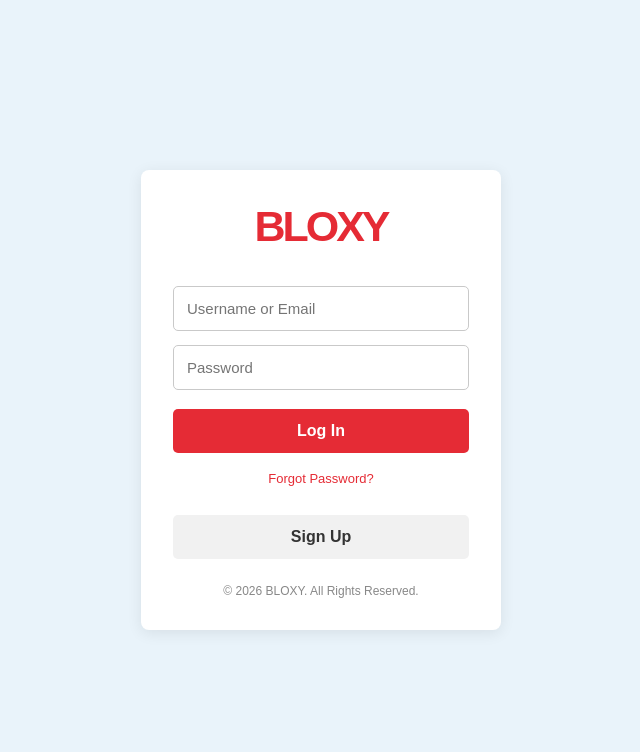
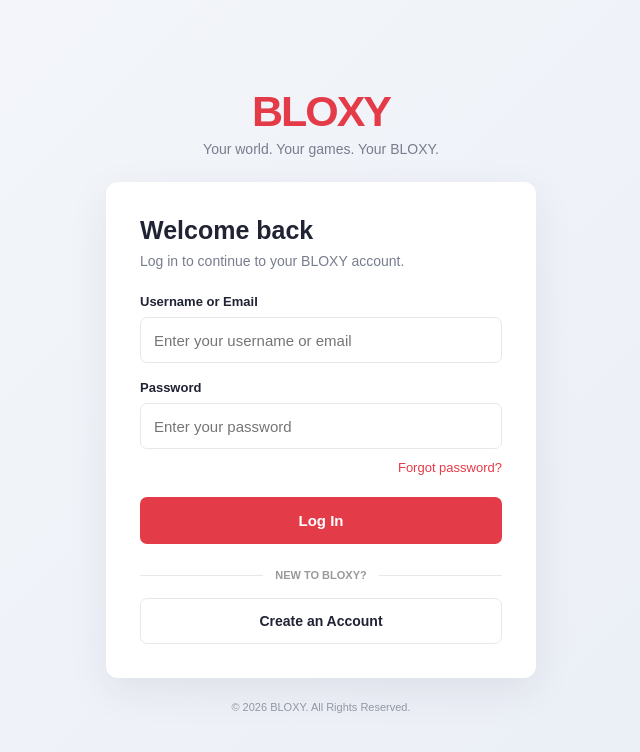
Before and after one commit to reclass-revival/bloxy.github.io-public-for-chatgpt, a plain HTML site: page index.html in a window 1280 px wide. Shown: the whole page, without its empty margins (319-959 px from the left). Drawn offline with Linux system fonts and the light colour scheme.

Commit message:
Update index.html

```diff
--- a/index.html
+++ b/index.html
@@ -4,109 +4,189 @@
 <head>
   <meta charset="UTF-8">
   <meta name="viewport" content="width=device-width, initial-scale=1.0">
-  <title>BLOXY - Login</title>
+  <title>BLOXY — Log In</title>
   <style>
-    * {
-      box-sizing: border-box;
+    :root {
+      --red: #e43b48;
+      --ink: #202333;
+      --muted: #777d8d;
+      --line: #e7e8ee;
     }
+
+    * { box-sizing: border-box; }
 
     body {
       margin: 0;
+      min-height: 100vh;
+      display: grid;
+      place-items: center;
+      padding: 24px 16px;
+      background: linear-gradient(135deg, #f5f7fb, #e9edf5);
       font-family: Arial, sans-serif;
-      background: #e9f3fa;
-      display: flex;
-      justify-content: center;
-      align-items: center;
-      min-height: 100vh;
+      color: var(--ink);
     }
 
-    .login-card {
-      background: white;
-      width: 360px;
-      max-width: 92%;
-      padding: 32px;
-      border-radius: 8px;
-      text-align: center;
-      box-shadow: 0 3px 15px #00000015;
+    .wrap { width: 100%; max-width: 430px; }
+
+    header { text-align: center; margin-bottom: 25px; }
+
+    .logo {
+      color: var(--red);
+      font-size: 43px;
+      font-weight: 900;
+      letter-spacing: -2px;
     }
 
-    .logo {
-      color: #e52b35;
-      font-size: 43px;
-      font-weight: 900;
-      letter-spacing: -3px;
-      margin-bottom: 28px;
+    .tagline {
+      color: var(--muted);
+      font-size: 14px;
+      margin-top: 5px;
+    }
+
+    .card {
+      background: white;
+      padding: 34px;
+      border-radius: 12px;
+      box-shadow: 0 12px 40px #20233314;
+    }
+
+    h1 { font-size: 25px; margin: 0 0 8px; }
+
+    .intro {
+      color: var(--muted);
+      font-size: 14px;
+      margin: 0 0 25px;
+    }
+
+    label {
+      display: block;
+      font-size: 13px;
+      font-weight: bold;
+      margin: 17px 0 8px;
     }
 
     input {
       width: 100%;
-      padding: 13px;
-      margin: 7px 0;
-      border: 1px solid #c9c9c9;
-      border-radius: 5px;
+      height: 46px;
+      padding: 0 13px;
+      border: 1px solid var(--line);
+      border-radius: 7px;
       font-size: 15px;
+      outline: none;
+    }
+
+    input:focus { border-color: var(--red); }
+
+    .forgot {
+      display: block;
+      text-align: right;
+      margin-top: 11px;
+      color: var(--red);
+      font-size: 13px;
+      text-decoration: none;
     }
 
     button {
       width: 100%;
-      padding: 13px;
-      margin-top: 12px;
-      border: none;
-      border-radius: 5px;
-      font-size: 16px;
+      height: 47px;
+      border: 0;
+      border-radius: 7px;
+      background: var(--red);
+      color: white;
+      font-size: 15px;
       font-weight: bold;
       cursor: pointer;
+      margin-top: 22px;
     }
 
-    .login {
-      background: #e52b35;
-      color: white;
+    button:hover { background: #cc303e; }
+
+    .separator {
+      display: flex;
+      align-items: center;
+      gap: 12px;
+      color: #999;
+      font-size: 11px;
+      font-weight: bold;
+      margin: 25px 0 0;
+    }
+
+    .separator::before, .separator::after {
+      content: "";
+      height: 1px;
+      background: var(--line);
+      flex: 1;
     }
 
     .signup {
-      background: #f1f1f1;
-      color: #333;
+      display: block;
+      text-align: center;
+      margin-top: 17px;
+      padding: 14px;
+      border: 1px solid var(--line);
+      border-radius: 7px;
+      color: var(--ink);
+      text-decoration: none;
+      font-size: 14px;
+      font-weight: bold;
     }
 
-    a {
-      color: #e52b35;
-      text-decoration: none;
-      font-size: 13px;
+    .signup:hover { border-color: var(--red); color: var(--red); }
+
+    footer {
+      text-align: center;
+      color: #9297a4;
+      font-size: 11px;
+      margin-top: 23px;
     }
 
-    .footer {
-      margin-top: 25px;
-      color: #888;
-      font-size: 12px;
+    @media (max-width: 430px) {
+      .card { padding: 26px 21px; }
     }
   </style>
 </head>
 <body>
-  <main class="login-card">
-    <div class="logo">BLOXY</div>
+  <main class="wrap">
+    <header>
+      <div class="logo">BLOXY</div>
+      <div class="tagline">Your world. Your games. Your BLOXY.</div>
+    </header>
 
-    <form id="loginForm">
-      <input type="text" placeholder="Username or Email" required>
-      <input type="password" placeholder="Password" required>
+    <section class="card">
+      <h1>Welcome back</h1>
+      <p class="intro">Log in to continue to your BLOXY account.</p>
 
-      <button class="login" type="submit">Log In</button>
-    </form>
+      <form id="loginForm">
+        <label for="username">Username or Email</label>
+        <input id="username" type="text"
+          placeholder="Enter your username or email" required>
 
-    <p><a href="#">Forgot Password?</a></p>
+        <label for="password">Password</label>
+        <input id="password" type="password"
+          placeholder="Enter your password" required>
 
-    <button class="signup" onclick="location.href='signup.html'">
-      Sign Up
-    </button>
+        <a class="forgot" href="#"
+          id="forgot">Forgot password?</a>
 
-    <div class="footer">
-      © 2026 BLOXY. All Rights Reserved.
-    </div>
+        <button type="submit">Log In</button>
+      </form>
+
+      <div class="separator">NEW TO BLOXY?</div>
+      <a class="signup" href="signup.html">Create an Account</a>
+    </section>
+
+    <footer>© 2026 BLOXY. All Rights Reserved.</footer>
   </main>
 
   <script>
     document.getElementById("loginForm").addEventListener("submit", function(event) {
       event.preventDefault();
-      alert("BLOXY login is not connected yet!");
+      alert("BLOXY login is not connected yet.");
+    });
+
+    document.getElementById("forgot").addEventListener("click", function(event) {
+      event.preventDefault();
+      alert("Password recovery is not available yet.");
     });
   </script>
 </body>
```
